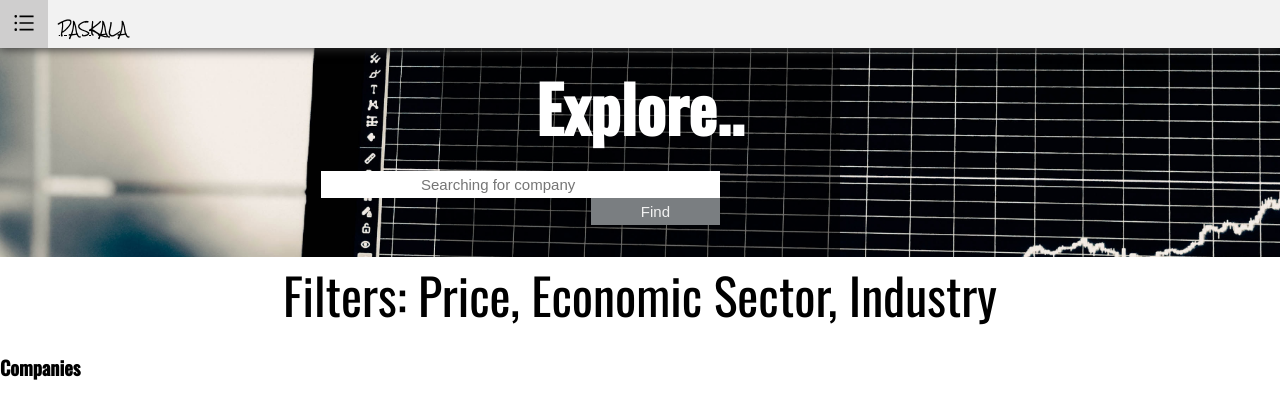
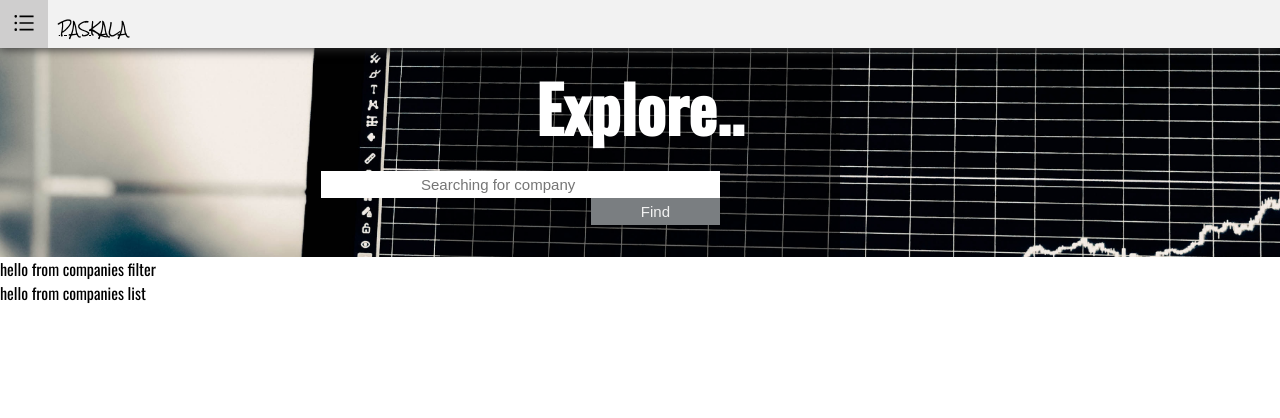
Before and after one commit to dh4618/webapp, a React (Create React App) app: page /explore in a window 1280 px wide. Shown: the top 418 px of the page. Built offline with nearby package versions, Linux system fonts and the light colour scheme.

Commit message:
added companies container and companiesFilter and CompaniesList

```diff
--- /dev/null
+++ b/src/components/CompaniesContainer.js
@@ -0,0 +1,19 @@
+import React from 'react'
+import CompaniesFilter from "./CompaniesFilter"
+import CompaniesList from "./CompaniesList"
+import {withCompanyConsumer} from "../context"
+import Loading from "./loading"
+
+function CompaniesContainer({context}){
+    const {loading, sortedCompanies, companies} = context;
+    if (loading){
+        return <Loading/>
+       }
+    return (
+        <div>
+        <CompaniesFilter companies={companies}></CompaniesFilter>
+        <CompaniesList companies={sortedCompanies}></CompaniesList>
+        </div>
+    )
+}
+export default withCompanyConsumer(CompaniesContainer);
--- /dev/null
+++ b/src/components/CompaniesFilter.js
@@ -0,0 +1,9 @@
+import React from 'react'
+
+export default function CompaniesFilter() {
+    return (
+        <div>
+            hello from companies filter
+        </div>
+    )
+}
--- /dev/null
+++ b/src/components/CompaniesList.js
@@ -0,0 +1,9 @@
+import React from 'react'
+
+export default function CompaniesList() {
+    return (
+        <div>
+            hello from companies list
+        </div>
+    )
+}
--- a/src/context.js
+++ b/src/context.js
@@ -62,4 +62,12 @@ class CompanyProvider extends Component {
 
 const CompanyConsumer = CompanyContext.Consumer;
 
+export function withCompanyConsumer(Component) {
+    return function ConsumerWrapper(props) {
+        return <CompanyConsumer>
+            {value =><Component {...props} context={value}/>}
+        </CompanyConsumer>
+    }
+}
+
 export{CompanyProvider,CompanyConsumer, CompanyContext};
--- a/src/pages/explore.js
+++ b/src/pages/explore.js
@@ -1,7 +1,7 @@
 import React from "react"
 import Hero from "../components/Hero"
 import Banner from "../components/Banner"
-import ExploreContainer from "../components/ExploreContainer"
+import CompaniesContainer from "../components/CompaniesContainer"
 
 
 const explore = () => {
@@ -22,11 +22,7 @@ const explore = () => {
         </Banner>
       </Hero>
 
-      <div className="filter">
-        Filters: Price, Economic Sector, Industry
-      </div>
-      <ExploreContainer/>
-
+      <CompaniesContainer></CompaniesContainer>
       </div>
     )
 }
```
